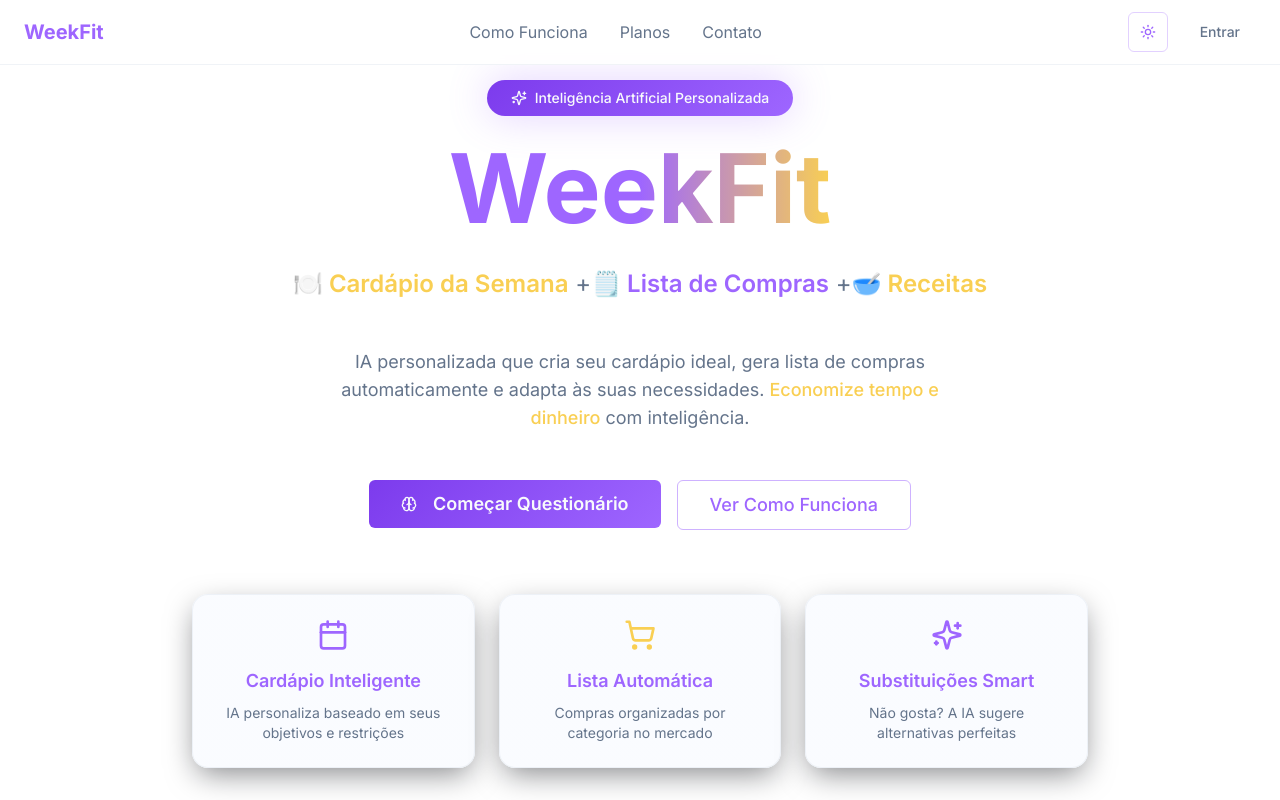
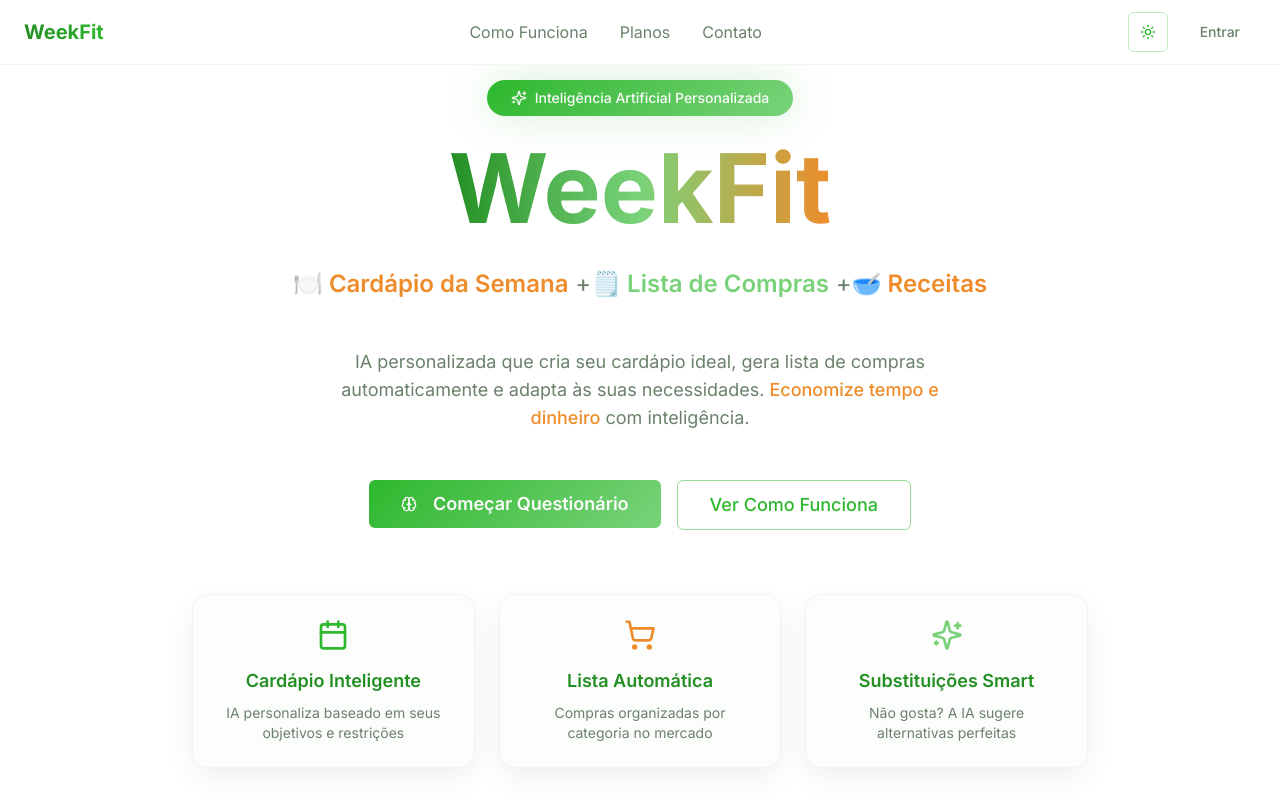
Before and after one commit to devraphaelcosta/ai-chef-week, a React (Vite) app: page / in a window 1280 px wide. Shown: the top 800 px of the page. Built offline with nearby package versions, Linux system fonts and the light colour scheme.

Commit message:
Change gradient colors

```diff
--- a/src/index.css
+++ b/src/index.css
@@ -9,46 +9,46 @@ All colors MUST be HSL.
 @layer base {
   :root {
     /* Light mode colors */
-      --brand-heading: 262 100% 70%;
+      --brand-heading: 120 60% 35%;
     --background: 0 0% 100%;
-    --foreground: 262 100% 70%;
+    --foreground: 120 60% 35%;
 
     --card: 0 0% 100%;
-    --card-foreground: 262 100% 70%;
+    --card-foreground: 120 60% 35%;
 
     --popover: 0 0% 100%;
-    --popover-foreground: 262 100% 70%;
+    --popover-foreground: 120 60% 35%;
 
-    --primary: 262 100% 70%;
-    --primary-foreground: 210 40% 98%;
-    --primary-glow: 262 100% 70%;
+    --primary: 120 60% 45%;
+    --primary-foreground: 0 0% 98%;
+    --primary-glow: 120 50% 65%;
 
-    --secondary: 210 40% 96%;
-    --secondary-foreground: 222.2 84% 4.9%;
+    --secondary: 120 20% 96%;
+    --secondary-foreground: 120 60% 20%;
 
-    --muted: 210 40% 96%;
-    --muted-foreground: 215.4 16.3% 46.9%;
+    --muted: 120 20% 96%;
+    --muted-foreground: 120 10% 46%;
 
-    --accent: 45 93% 65%;
-    --accent-foreground: 222.2 84% 4.9%;
+    --accent: 30 85% 55%;
+    --accent-foreground: 0 0% 98%;
 
     --destructive: 0 84.2% 60.2%;
     --destructive-foreground: 210 40% 98%;
 
-    --border: 214.3 31.8% 91.4%;
-    --input: 214.3 31.8% 91.4%;
-    --ring: 262 83% 58%;
+    --border: 120 20% 91%;
+    --input: 120 20% 91%;
+    --ring: 120 60% 45%;
 
     /* Premium gradients */
-    --gradient-primary: linear-gradient(135deg, hsl(262, 83%, 58%), hsl(262, 100%, 70%));
-    --gradient-hero: linear-gradient(135deg, hsl(262, 83%, 58%) 0%, hsl(45, 93%, 65%) 100%);
-    --gradient-card: linear-gradient(145deg, hsl(220, 100%, 99%) 0%, hsl(220, 100%, 99%)100%);
-    --gradient-premium: linear-gradient(135deg, hsl(262, 83%, 58%) 0%, hsl(262, 100%, 70%) 50%, hsl(45, 93%, 65%) 100%);
+    --gradient-primary: linear-gradient(135deg, hsl(120, 60%, 45%), hsl(120, 50%, 65%));
+    --gradient-hero: linear-gradient(135deg, hsl(120, 60%, 45%) 0%, hsl(30, 85%, 55%) 100%);
+    --gradient-card: linear-gradient(145deg, hsl(120, 30%, 99%) 0%, hsl(120, 30%, 99%) 100%);
+    --gradient-premium: linear-gradient(135deg, hsl(120, 60%, 45%) 0%, hsl(120, 50%, 65%) 50%, hsl(30, 85%, 55%) 100%);
 
     /* Shadows */
-    --shadow-premium: 0 25px 50px -12px hsl(262, 83%, 58%, 0.25);
-    --shadow-glow: 0 0 40px hsl(262, 100%, 70%, 0.3);
-    --shadow-card: 0 10px 30px -5px hsl(220, 30%, 5%, 0.5);
+    --shadow-premium: 0 25px 50px -12px hsl(120, 60%, 45%, 0.25);
+    --shadow-glow: 0 0 40px hsl(120, 50%, 65%, 0.3);
+    --shadow-card: 0 10px 30px -5px hsl(120, 30%, 15%, 0.1);
 
     --radius: 0.5rem;
 
@@ -71,27 +71,27 @@ All colors MUST be HSL.
 
 .dark {
     /* Dark mode colors */
-    --brand-heading: 262 100% 70%;
-    --background: 220 30% 5%;
+    --brand-heading: 120 50% 65%;
+    --background: 120 30% 8%;
     --foreground: 0 0% 98%;
 
-    --card: 222.2 84% 4.9%;
-    --card-foreground: 210 40% 98%;
+    --card: 120 40% 12%;
+    --card-foreground: 0 0% 98%;
 
-    --popover: 222.2 84% 4.9%;
-    --popover-foreground: 210 40% 98%;
+    --popover: 120 40% 12%;
+    --popover-foreground: 0 0% 98%;
 
-    --primary: 210 40% 98%;
-    --primary-foreground: 217.2 58% 91%;
+    --primary: 120 50% 65%;
+    --primary-foreground: 120 60% 15%;
 
-    --secondary: 217.2 58% 91%;
-    --secondary-foreground: 210 40% 98%;
+    --secondary: 120 30% 20%;
+    --secondary-foreground: 0 0% 98%;
 
-    --muted: 217.2 58% 91%;
-    --muted-foreground: 215 20.2% 65.1%;
+    --muted: 120 30% 20%;
+    --muted-foreground: 120 10% 65%;
 
-    --accent: 45 93% 65%;
-    --accent-foreground: 210 40% 98%;
+    --accent: 30 85% 55%;
+    --accent-foreground: 0 0% 98%;
 
     --destructive: 0 62.8% 30.6%;
     --destructive-foreground: 210 40% 98%;
@@ -108,7 +108,7 @@ All colors MUST be HSL.
     --sidebar-border: 240 3.7% 15.9%;
     --sidebar-ring: 217.2 91.2% 59.8%;
 
-      --gradient-card: linear-gradient(145deg, hsl(215, 25%, 12%) 0%, hsl(215, 25%, 12%) 100%);
+      --gradient-card: linear-gradient(145deg, hsl(120, 25%, 12%) 0%, hsl(120, 25%, 12%) 100%);
   }
 }
 
```
